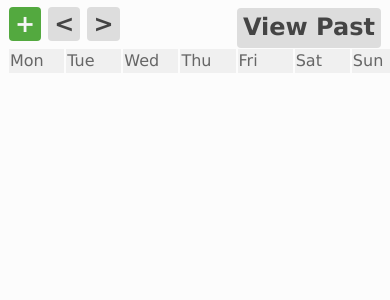
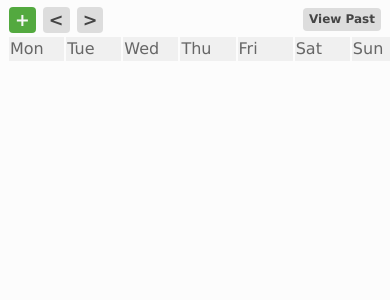
Before and after one commit to Kartones/flask-calendar, a Flask app: template templates/calendar.html in a window 390 px wide. Shown: the top 300 px of the page. Run offline with Flask 2, Linux system fonts and the light colour scheme; the template is opened without the code that fills it, so the values that code supplies are empty.

Commit message:
Misc mobile adaptations + default to day 1 if not current month

```diff
--- a/app.py
+++ b/app.py
@@ -40,6 +40,7 @@ def main_calendar(calendar_id):
         abort(404)
     tasks = calendar_data.tasks_from_calendar(year=year, month=month, data=data)
 
+    # TODO: move this filter inside tasks_from_calendar()
     if not view_past_tasks:
         if year < current_year:
             tasks = {}
@@ -56,6 +57,7 @@ def main_calendar(calendar_id):
         month_str=str(month),
         month_days=GregorianCalendar.month_days_with_weekday(year=year, month=month),
         data=data)
+    # TODO: extract to method (probably place inside repetitive_tasks_from_calendar() and send it also current tasks)
     for day, day_tasks in repetitive_tasks.items():
         if not view_past_tasks:
             if year < current_year:
@@ -85,10 +87,15 @@ def main_calendar(calendar_id):
 
 @app.route("/<calendar_id>/<year>/<month>/new_task")
 def new_task(calendar_id, year, month):
-    current_day, *_ = GregorianCalendar.current_date()
+    current_day, current_month, current_year = GregorianCalendar.current_date()
     year = max(min(int(year), config.MAX_YEAR), config.MIN_YEAR)
     month = max(min(int(month), 12), 1)
     month_names = GregorianCalendar.MONTH_NAMES
+
+    if current_month == month and current_year == year:
+        day = current_day
+    else:
+        day = 1
 
     return render_template("task.html",
                            calendar_id=calendar_id,
@@ -96,7 +103,7 @@ def new_task(calendar_id, year, month):
                            month=month,
                            min_year=config.MIN_YEAR,
                            max_year=config.MAX_YEAR,
-                           current_day=current_day,
+                           day=day,
                            month_names=month_names,
                            base_url=config.BASE_URL)
 
--- a/static/style.css
+++ b/static/style.css
@@ -67,6 +67,7 @@ li {
 .new-task {
     color: #F7F7F7;
     background-color: #53A93F;
+    margin-top: 18px;
 }
 
 .change-date {
@@ -217,16 +218,16 @@ ul.tasks li a {
     margin-top: 6px;
 }
 
-@media screen and (max-width:600px) {
+@media screen and (max-width:650px) {
 
 .header .current-date {
-    font-size: 1.25em;
+    font-size: 0.85em;
     padding-left: 3px;
     padding-right: 3px;
 }
 
 .header .back-to-current {
-    font-size: 1em;
+    font-size: 0.60em;
 }
 
 .toggle-past-events {
@@ -238,7 +239,11 @@ ul.tasks li a {
 }
 
 .button, .button a {
-    font-size: 1.5em;
+    font-size: 1.1em;
+}
+
+#toggle-past-events {
+    font-size: 0.75em;
 }
 
 }
--- a/templates/calendar.html
+++ b/templates/calendar.html
@@ -5,6 +5,7 @@
     <title>Calendar</title>
     <link rel="stylesheet" href="{{ url_for("static", filename="style.css") }}">
     <link rel="shortcut icon" type="image/x-icon" href="{{ url_for("static", filename="") }}favicon_{{ current_day }}.png" id="favicon">
+    <meta name="viewport" content="width=400" />
 </head>
 <body>
 
@@ -84,7 +85,8 @@
     </ul>
 
 <script type="text/javascript">
-    var moving = false,
+    var smallScreen = (Math.min(document.documentElement.clientWidth, window.innerWidth || 0) <= 650),
+        moving = false,
         capturedMovementOffset = false,
         movingElement,
         movingTimeout;
@@ -220,6 +222,7 @@
     window.onload = function() {
         reloadIfStale();
 
+        if (!smallScreen) {
             document.getElementById("calendar").onmousedown = function(eventData) {
                 if (eventData.target.nodeName === "LI" && eventData.target.className === "task" &&
                     !eventData.target.hasAttribute("data-recurrent")) {
@@ -233,6 +236,7 @@
                 }
                 return;
             };
+        }
 
         document.getElementById("calendar").onclick = function(eventData) {
             if (eventData.target.nodeName === "LI" && eventData.target.className === "task") {
@@ -244,15 +248,19 @@
                 ToggleDetails(eventData.target);
                 return;
             }
+            if (!smallScreen) {
                 if (eventData.target.nodeName === "A" && eventData.target.className.indexOf("remove-task") > -1) {
                     DeleteTask(eventData.target.getAttribute("data-year"), eventData.target.getAttribute("data-month"),
                                eventData.target.getAttribute("data-day"), eventData.target.getAttribute("data-id"));
                 }
-            if (eventData.target.nodeName === "A" && eventData.target.className.indexOf("hide-recurrent-task") > -1) {
+                if (eventData.target.nodeName === "A" &&
+                    eventData.target.className.indexOf("hide-recurrent-task") > -1) {
+
                     DeleteTaskOcurrence(eventData.target.getAttribute("data-year"),
                                         eventData.target.getAttribute("data-month"),
                                         eventData.target.getAttribute("data-day"),
                                         eventData.target.getAttribute("data-id"));
+                }
             }
             return;
         };
```
Also changed, not shown: templates/task.html (+6 -3 lines), README.md. Lines whose indentation alone changed are shown as unchanged.
